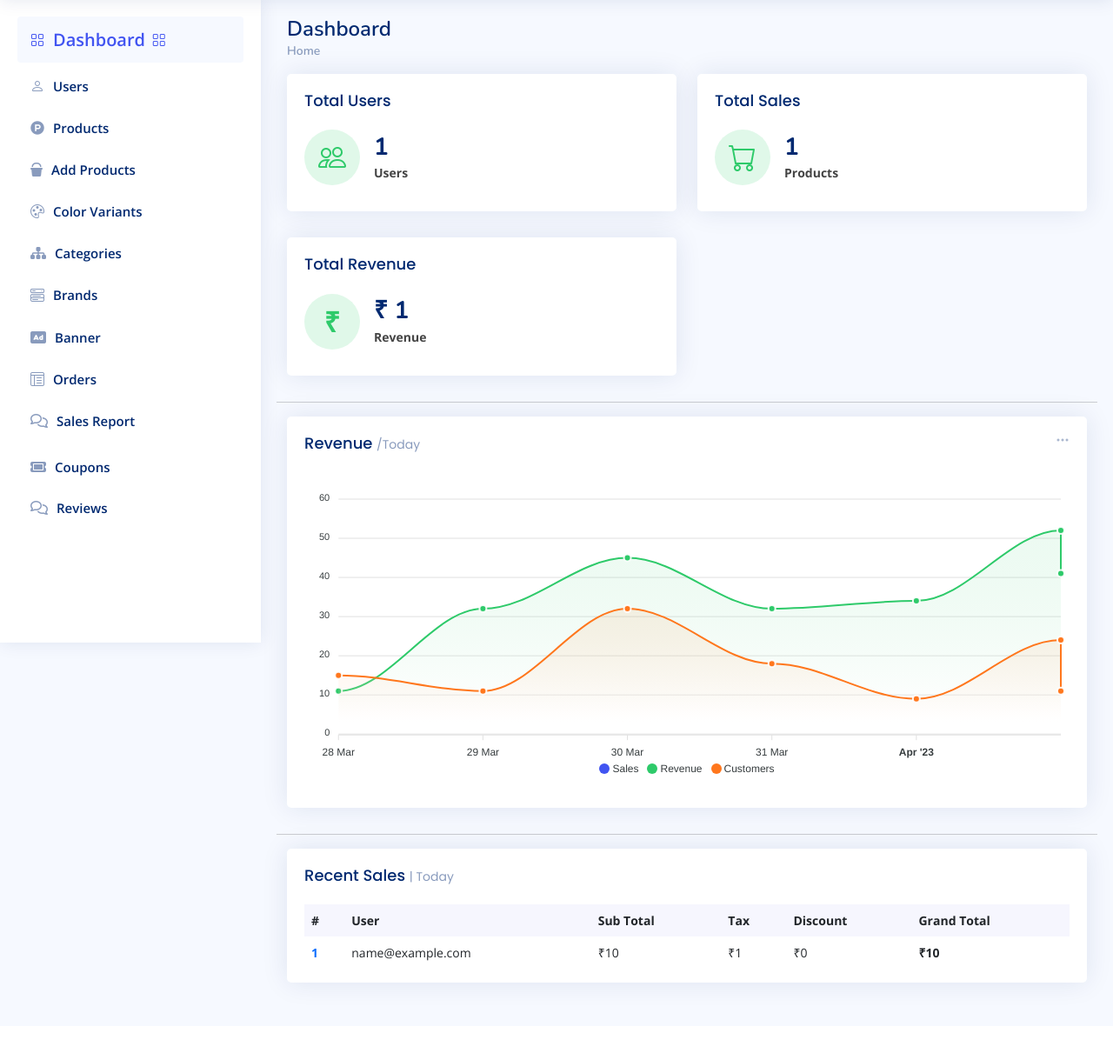
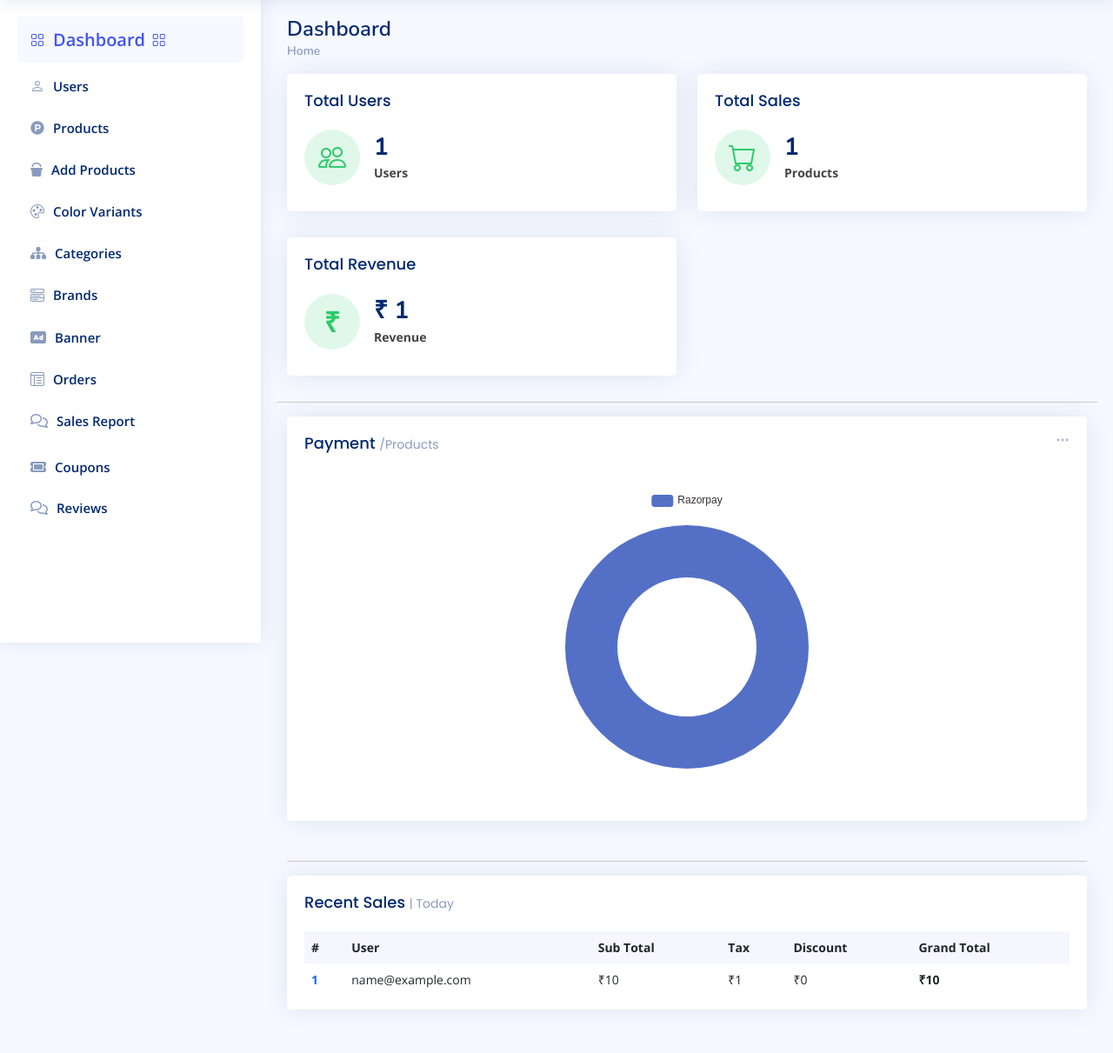
Before and after one commit to vishnukkrishna/ShoeStore, a Django app: page /ad/ in a window 1280 px wide. Shown: the part 61-1272 px from the top of the page at 87% size. Before the commit the page ends 1206 px from the top, so only its background shows below. Run offline with Django 4.2, Linux system fonts and the light colour scheme; a user stored in the database is signed in; tables that the repository leaves empty hold one stand-in row (values such as "Sample post"); some libraries are stand-ins or nearby versions.

Commit message:
Some changes in Admin Dashboard

```diff
--- a/adminaccounts/views.py
+++ b/adminaccounts/views.py
@@ -32,6 +32,8 @@ def index(request):
 
     recent_sale = Order.objects.all().order_by('-id')[:5]
 
+    order = Order.objects.all().count()
+
 
     # Graph setting
     # Getting the current date
@@ -56,6 +58,7 @@ def index(request):
 
         'user': user,
         'sales': sales,
+        'order' : order,
         'recent_sales':recent_sale,
         'sales_by_day' : sales_by_day,
         'sales_dates' :sales_dates,
--- a/templates/adminindex.html
+++ b/templates/adminindex.html
@@ -75,7 +75,7 @@
                     <!-- End Revenue Card -->
                     <hr />
                     <!-- Reports -->
-                    <div class="col-12">
+                    {% comment %} <div class="col-12">
                         <div class="card">
                             <div class="filter">
                                 <a class="icon" href="#" data-bs-toggle="dropdown"><i class="bi bi-three-dots"></i></a>
@@ -106,13 +106,16 @@
                                                     {{ sales.total_sales }},
                                                 {% endfor %}
                                                 ],
-                                            }, {
-                                                name: 'Revenue',
-                                                data: [11, 32, 45, 32, 34, 52, 41]
-                                            }, {
-                                                name: 'Customers',
-                                                data: [15, 11, 32, 18, 9, 24, 11]
-                                            }],
+                                            },
+                                            // {
+                                            //     name: 'Revenue',
+                                            //     data: [11, 32, 45, 32, 34, 52, 41]
+                                            // },
+                                            // {
+                                            //     name: 'Customers',
+                                            //     data: [15, 11, 32, 18, 9, 24, 11]
+                                            // }
+                                            ],
                                             chart: {
                                                 height: 350,
                                                 type: 'area',
@@ -155,8 +158,75 @@
                                 <!-- End Line Chart -->
                             </div>
                         </div>
+                    </div> {% endcomment %}
+                    <!-- End Reports -->
+                    <div class="col-lg-12">
+                        <!-- Website Traffic -->
+                        <div class="card">
+                            <div class="filter">
+                                <a class="icon" href="#" data-bs-toggle="dropdown"><i class="bi bi-three-dots"></i></a>
+                                <ul class="dropdown-menu dropdown-menu-end dropdown-menu-arrow">
+                                    <li class="dropdown-header text-start">
+                                        <h6>Filter</h6>
+                                    </li>
+                                    <li><a class="dropdown-item" href="#">Today</a></li>
+                                    <li><a class="dropdown-item" href="#">This Month</a></li>
+                                    <li><a class="dropdown-item" href="#">This Year</a></li>
+                                </ul>
+                            </div>
+                            <div class="card-body pb-0">
+                                <h5 class="card-title">Payment <span>/Products</span></h5>
+
+                                <div id="trafficChart" style="min-height: 400px" class="echart"></div>
+
+                                <script>
+                                    document.addEventListener("DOMContentLoaded", () => {
+                                        echarts.init(document.querySelector("#trafficChart")).setOption({
+                                            tooltip: {
+                                                trigger: "item",
+                                            },
+                                            legend: {
+                                                top: "5%",
+                                                left: "center",
+                                            },
+                                            series: [
+                                                {
+                                                    name: "Access From",
+                                                    type: "pie",
+                                                    radius: ["40%", "70%"],
+                                                    avoidLabelOverlap: false,
+                                                    label: {
+                                                        show: false,
+                                                        position: "center",
+                                                    },
+                                                    emphasis: {
+                                                        label: {
+                                                            show: true,
+                                                            fontSize: "18",
+                                                            fontWeight: "bold",
+                                                        },
+                                                    },
+                                                    labelLine: {
+                                                        show: false,
+                                                    },
+                                                    data: [
+                                                        {
+                                                            value: {{ order }},
+                                                name: "Razorpay",
+                                                        },
+
+                                                    ],
+                                                },
+                                            ],
+                                        });
+                                    });
+                                </script>
+                            </div>
+                        </div>
+                        <!-- End Website Traffic -->
                     </div>
-                    <!-- End Reports -->
+                    <!-- End Right side columns -->
+                </div>
                 </div>
             </div>
             <!-- End Left side columns -->
@@ -205,6 +275,6 @@
     </section>
 </main>
 {% block scripts %}
-<script src="https://cdn.jsdelivr.net/npm/chart.js"></script>
-<script src="{% static 'js/sales-chart.js' %}"></script>
+{% comment %} <script src="https://cdn.jsdelivr.net/npm/chart.js"></script>
+<script src="{% static 'js/sales-chart.js' %}"></script> {% endcomment %}
 {% endblock %} {% endblock %}
```
